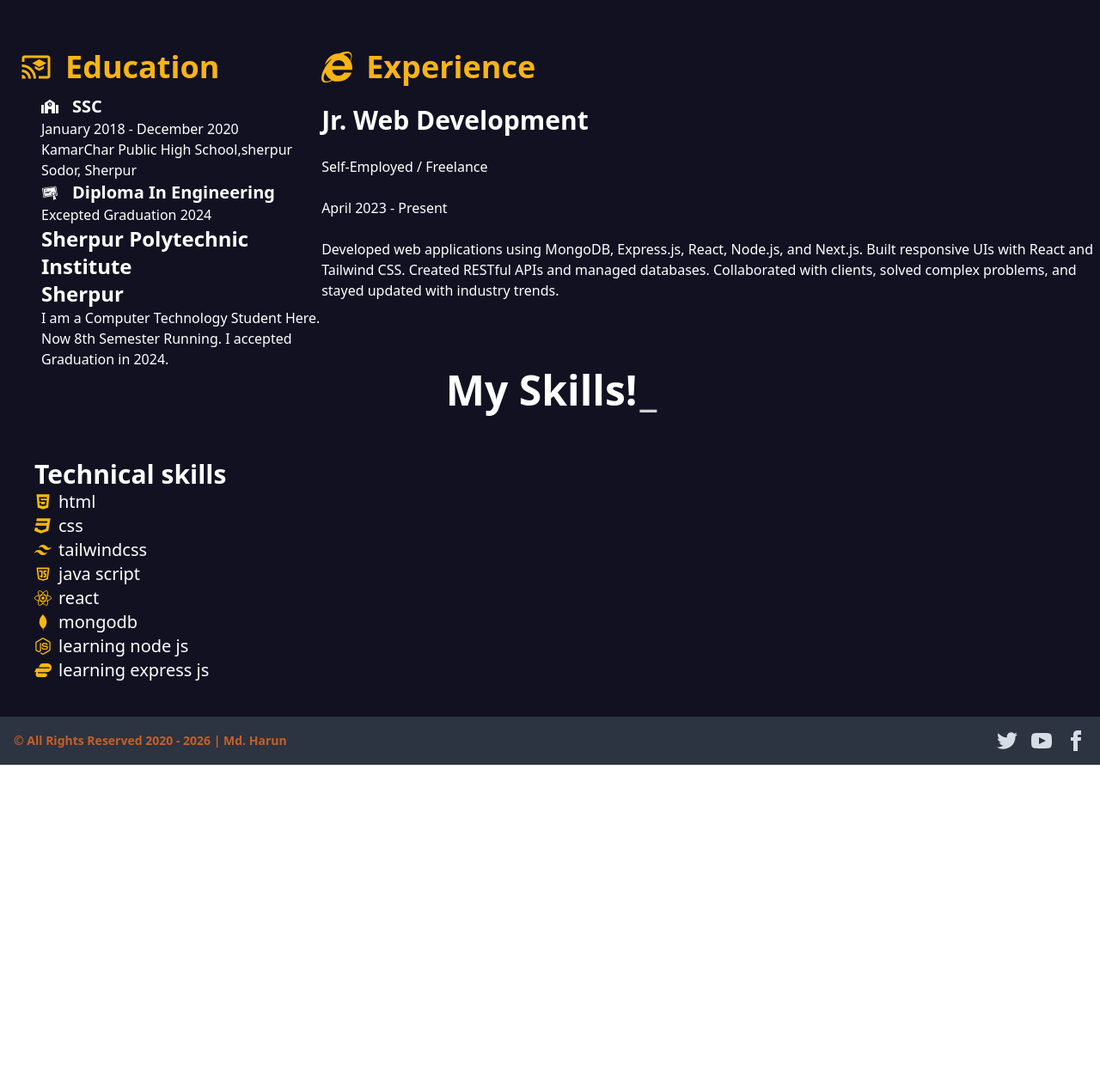
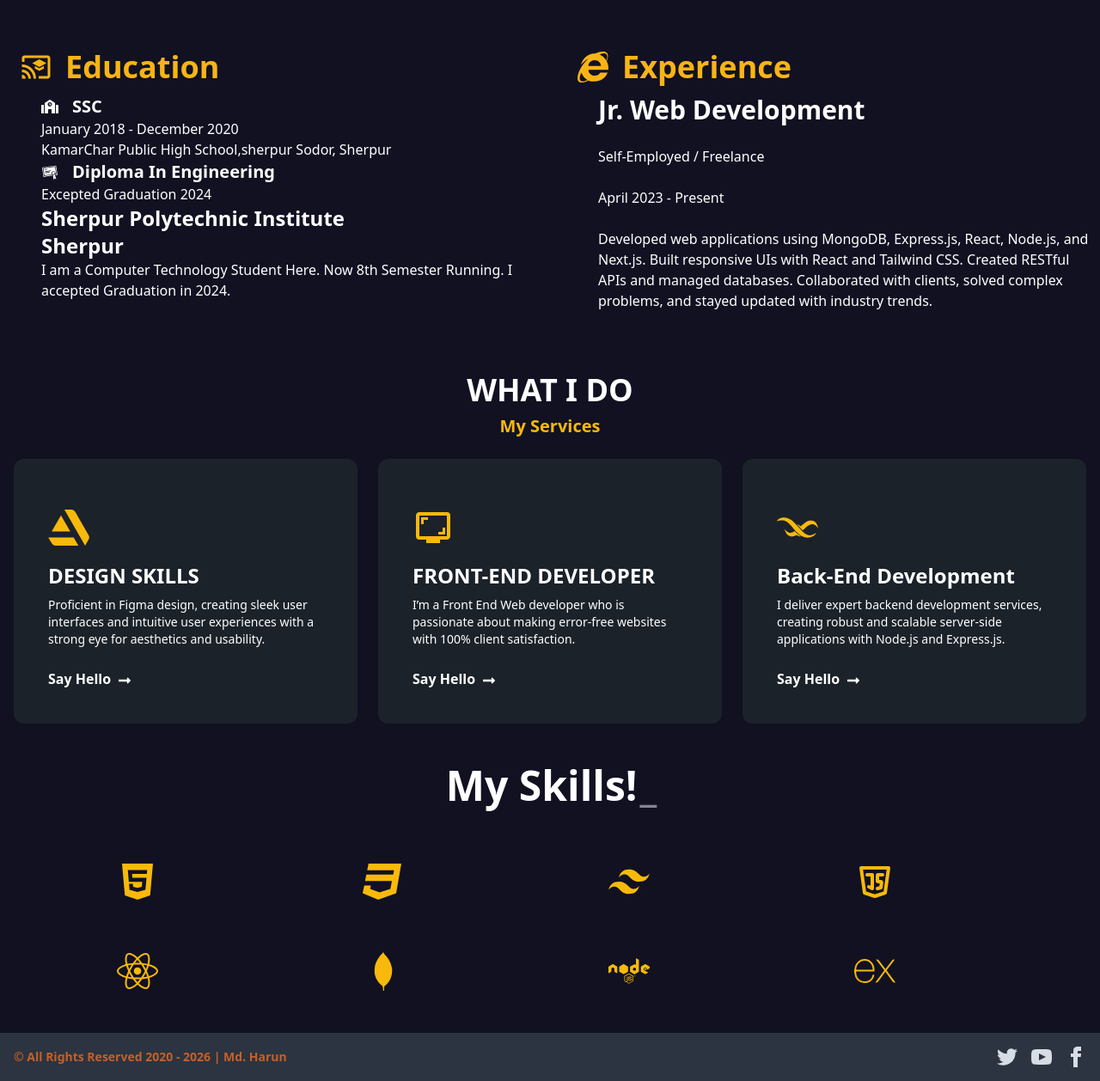
Before and after one commit to HARUN360/my-portfollio-client, a React (Vite) app: page / in a window 1280 px wide. Shown: the part 850-2108 px from the top of the page at 86% size. Before the commit the page ends 1740 px from the top, so only its background shows below. Built offline with nearby package versions, Linux system fonts and the light colour scheme.

Commit message:
this is ido part

```diff
--- /dev/null
+++ b/src/componets/Ido.jsx
@@ -0,0 +1,40 @@
+import { FaArtstation, FaLongArrowAltRight } from "react-icons/fa";
+import { MdScreenshotMonitor } from "react-icons/md";
+import { SiBackendless } from "react-icons/si";
+
+const Ido = () => {
+    return (
+        <div className="my-12">
+            <div>
+                <h3 className="text-4xl text-center font-bold">WHAT I DO</h3>
+                <p className="text-xl text-center font-bold text-[#F8B90C] my-2">My Services</p>
+                <div className="grid grid-cols-1 lg:grid-cols-3 gap-6 mt-6 mx-4">
+                    <div className="bg-[#1C222A] p-10 rounded-xl">
+                        <h5 className="text-5xl text-[#F8B90C] my-4"><FaArtstation /></h5>
+                        <h5 className="text-2xl font-bold mb-2">DESIGN SKILLS</h5>
+                        <p className="mb-6 text-sm">Proficient in Figma design, creating sleek user interfaces and intuitive user experiences with a strong eye for aesthetics and usability.</p>
+                        <a href="#" className="text-white hover:text-[#F8B90C] font-bold flex items-center gap-2"><span>Say Hello</span> <span><FaLongArrowAltRight className="mt-1"/></span>
+                        </a>
+                    </div>
+                    <div className="bg-[#1C222A] p-10 rounded-xl">
+                        <h5 className="text-5xl text-[#F8B90C] my-4"><MdScreenshotMonitor /></h5>
+                        <h5 className="text-2xl font-bold mb-2">FRONT-END DEVELOPER</h5>
+                        <p className="mb-6 text-sm">I’m a Front End Web developer who is passionate about making error-free websites with 100% client satisfaction.</p>
+                        <a href="#" className="text-white hover:text-[#F8B90C] font-bold flex items-center gap-2"><span>Say Hello</span> <span><FaLongArrowAltRight className="mt-1"/></span>
+                        </a>
+                    </div>
+                    <div className="bg-[#1C222A] p-10 rounded-xl">
+                        <h5 className="text-5xl text-[#F8B90C] my-4"><SiBackendless /></h5>
+                        <h5 className="text-2xl font-bold mb-2">Back-End Development</h5>
+                        <p className="mb-6 text-sm">I deliver expert backend development services, creating robust and scalable server-side applications with Node.js and Express.js.</p>
+                        <a href="#" className="text-white hover:text-[#F8B90C] font-bold flex items-center gap-2"><span>Say Hello</span> <span><FaLongArrowAltRight className="mt-1"/></span>
+                        </a>
+                    </div>
+
+                </div>
+            </div>
+        </div>
+    );
+};
+
+export default Ido;
--- a/src/componets/MyEducation.jsx
+++ b/src/componets/MyEducation.jsx
@@ -1,3 +1,4 @@
+import { Fade } from "react-awesome-reveal";
 import { FaInternetExplorer, FaSchool } from "react-icons/fa";
 import { GiDiploma } from "react-icons/gi";
 import { MdOutlineCastForEducation } from "react-icons/md";
@@ -5,8 +6,9 @@ import { MdOutlineCastForEducation } from "react-icons/md";
 const MyEducation = () => {
     return (
         <div>
-            <div className="flex justify-between">
-                <div className="ml-6">
+             <Fade direction="down">
+            <div className="flex flex-col lg:flex-row gap-10">
+                <div className="ml-6 lg:w-1/2">
                     <h3 className="text-4xl font-bold flex items-center gap-4 text-[#F8B416]"><MdOutlineCastForEducation></MdOutlineCastForEducation> <span>Education</span></h3>
                     <div className="ml-6 mt-3">
                         <p className="text-xl font-bold flex items-center gap-4"> <span><FaSchool /></span> <span>SSC</span></p>
@@ -19,11 +21,12 @@ const MyEducation = () => {
                     </div>
 
                 </div>
-                <div>
-                    <div>
+
+                    <div className="lg:w-1/2">
                         <h3 className="text-4xl font-bold flex items-center gap-4 text-[#F8B416]"> <FaInternetExplorer /> <span>Experience</span></h3>
-                        <br />
 
+
+                       <div className="ml-6 mt-3">
                        <h4 className="text-3xl  font-bold">Jr. Web Development</h4>
 
                      <br />
@@ -33,12 +36,14 @@ const MyEducation = () => {
                      <p> April 2023 - Present </p>
                      <br />
 
-                        <p> Developed web applications using MongoDB, Express.js, React, Node.js, and Next.js. Built responsive UIs with React and Tailwind CSS. Created RESTful APIs and managed databases. Collaborated with clients, solved complex problems, and stayed updated with industry trends.</p>
+                     <p > Developed web applications using MongoDB, Express.js, React, Node.js, and Next.js. Built responsive UIs with React and Tailwind CSS. Created RESTful APIs and managed databases. Collaborated with clients, solved complex problems, and stayed updated with industry trends.</p>
                      <br />
+                       </div>
 
                     </div>
+
             </div>
-            </div>
+            </Fade>
         </div>
     );
 };
--- a/src/componets/MySkills.jsx
+++ b/src/componets/MySkills.jsx
@@ -1,15 +1,15 @@
 import { DiMongodb } from "react-icons/di";
-import { FaCss3, FaHtml5, FaNodeJs, FaReact } from "react-icons/fa";
+import { FaCss3, FaHtml5, FaNode, FaReact } from "react-icons/fa";
 import { RiTailwindCssFill } from "react-icons/ri";
-import { SiExpressvpn } from "react-icons/si";
+import { SiExpress } from "react-icons/si";
 import { TbBrandJavascript } from "react-icons/tb";
 import { Typewriter } from "react-simple-typewriter";
 import { Fade } from 'react-awesome-reveal';
 
 const MySkills = () => {
     return (
-        <div >
-        <Fade direction="up">
+        <div className="mt-6">
+            <Fade direction="down">
                 <h1 className='text-2xl md:text-5xl text-center font-bold md:mb-4'>
                     {' '}
                     <span className=''>
@@ -26,23 +26,27 @@ const MySkills = () => {
                         />
                     </span>
                 </h1>
-            </Fade>
-         <Fade direction='up'>
+
                 <div className=" text-white">
                     <div className="p-10">
-                <h3 className="text-white font-bold text-3xl">Technical skills</h3>
-                <ul className="text-xl">
-                    <li className="flex items-center gap-2"> <span className="text-[#F8B90C]"><FaHtml5 /></span> <span>html</span></li>
-                    <li className="flex items-center gap-2"> <span className="text-[#F8B90C]"><FaCss3 /></span> <span>css</span></li>
-                    <li className="flex items-center gap-2"> <span className="text-[#F8B90C]"><RiTailwindCssFill /></span> <span>tailwindcss</span></li>
-                    <li className="flex items-center gap-2"> <span className="text-[#F8B90C]"><TbBrandJavascript /></span> <span>java script</span></li>
-                    <li className="flex items-center gap-2"> <span className="text-[#F8B90C]"><FaReact /></span> <span>react</span></li>
 
-                    <li className="flex items-center gap-2"> <span className="text-[#F8B90C]"><DiMongodb /></span> <span>mongodb</span></li>
-                    <li className="flex items-center gap-2"> <span className="text-[#F8B90C]"><FaNodeJs /></span> <span>learning node js</span></li>
-                    <li className="flex items-center gap-2"> <span className="text-[#F8B90C]"><SiExpressvpn /></span> <span>learning express js</span></li>
 
-                </ul>
+                        <div className="grid grid-cols-2 md:grid-cols-3 lg:grid-cols-4 lg:ml-24 gap-10">
+
+                          <span className="text-5xl text-[#F8B90C] my-2"><FaHtml5 /></span>
+                            <span className="text-5xl text-[#F8B90C] my-2"><FaCss3 /></span>
+                            <span className="text-5xl text-[#F8B90C] my-2"><RiTailwindCssFill /></span>
+                            <span className="text-5xl text-[#F8B90C] my-2"><TbBrandJavascript /></span>
+
+
+                            <span className="text-5xl text-[#F8B90C] my-2"><FaReact /></span>
+                            <span className="text-5xl text-[#F8B90C] my-2"><DiMongodb /></span>
+                            <span className="text-5xl text-[#F8B90C] my-2"><FaNode /></span>
+                            <span className="text-5xl text-[#F8B90C] my-2"><SiExpress /></span>
+
+                        </div>
+
+
                     </div>
 
                 </div>
--- a/src/page/Home.jsx
+++ b/src/page/Home.jsx
@@ -1,4 +1,5 @@
 import Banner from "../componets/Banner";
+import Ido from "../componets/Ido";
 import MyEducation from "../componets/MyEducation";
 import MySkills from "../componets/MySkills";
 
@@ -7,6 +8,7 @@ const Home = () => {
         <div>
           <Banner></Banner>
           <MyEducation></MyEducation>
+          <Ido></Ido>
           <MySkills></MySkills>
         </div>
     );
```
Lines whose indentation alone changed are shown as unchanged.
